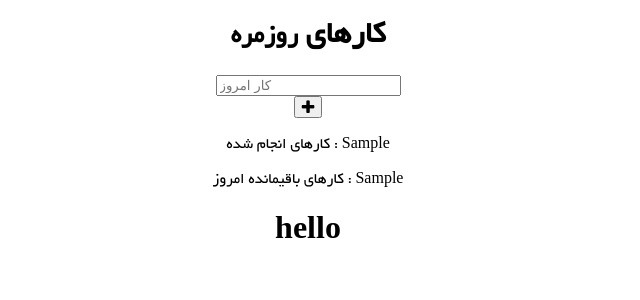
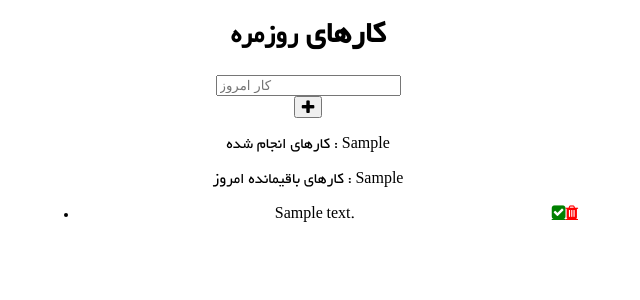
Before and after one commit to amir-shariati/node-tuts, a Node server app: template 011-Todo-Project/views/index.ejs in a window 1280 px wide. Shown: the top 300 px of the page, without its empty margins (332-972 px from the left). Run offline with Node 20, Linux system fonts and the light colour scheme; the template is opened without the code that fills it: most values are stand-ins (such as "Sample title", 1, 10 or a date in 2020); some libraries are stand-ins or nearby versions.

Commit message:
add todo list show

```diff
--- a/011-Todo-Project/views/index.ejs
+++ b/011-Todo-Project/views/index.ejs
@@ -36,7 +36,17 @@
             <p class="d-inline col">کارهای باقیمانده امروز : <span class="badge badge-warning badge-pill"><%= remainingTodos%></span></p>
         </div>
         <% if (todos.length > 0) { %>
-            <h1>hello</h1>
+            <ul class="list-unstyled" id="todo">
+                <% for (let todo of todos){ %>
+                    <li>
+                        <div class="alert alert-secondary">
+                            <%= todo.text%>
+                            <a href="#" class="close fa fa-trash" style="color: red"></a>
+                            <a href="#" class="close fa fa-check-square mr-2" style="color: green"></a>
+                        </div>
+                    </li>
+                <% }%>
+            </ul>
         <% } else {%>
             <div class="alert alert-warning w-50 mx-auto" role="alert">
                 <h4 class="alert-heading">هیچ کاری برای امروز نیست</h4>
```
